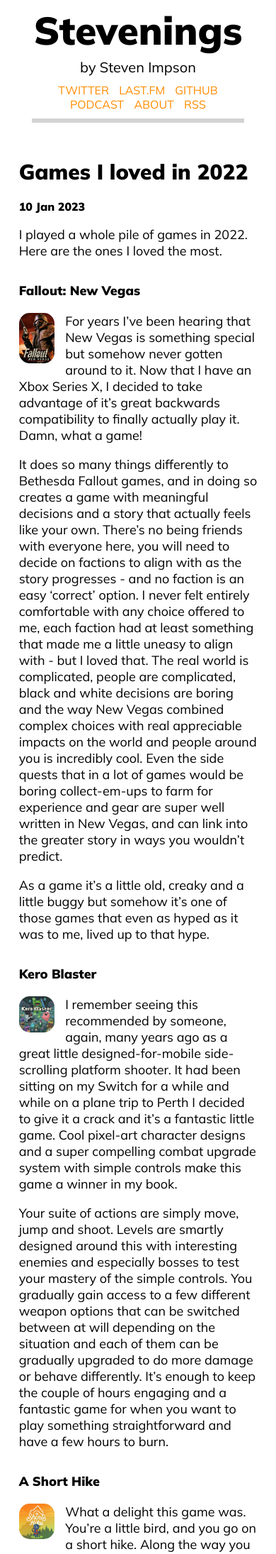
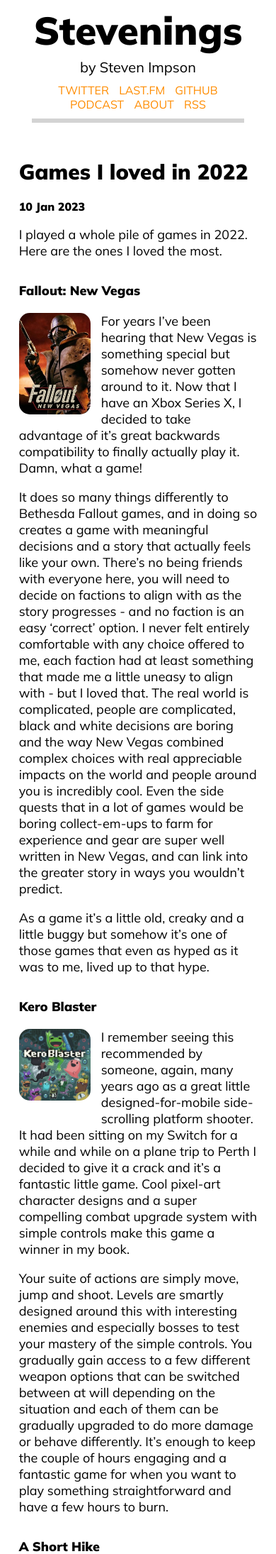
Before and after one commit to stevenimpson/stevenimpson.github.io, a Jekyll site: the page built from _posts/2023-01-10-Games-loved-2022.md, in a window 390 px wide. Shown: the top 2190 px of the page at 71% size. Built offline with Jekyll 4.4.1, drawn with Linux system fonts in a browser that asks for light colours.

Commit message:
Adjust floatleft image for mobile

```diff
--- a/_sass/main.scss
+++ b/_sass/main.scss
@@ -218,4 +218,10 @@
 	.topbar hr{
 		width: 100%;
 	}
+
+	#floatleft {
+		float: 	left;
+		margin: 0px 15px 15px 0px;
+		width: 30%;
+	}
 }
```
